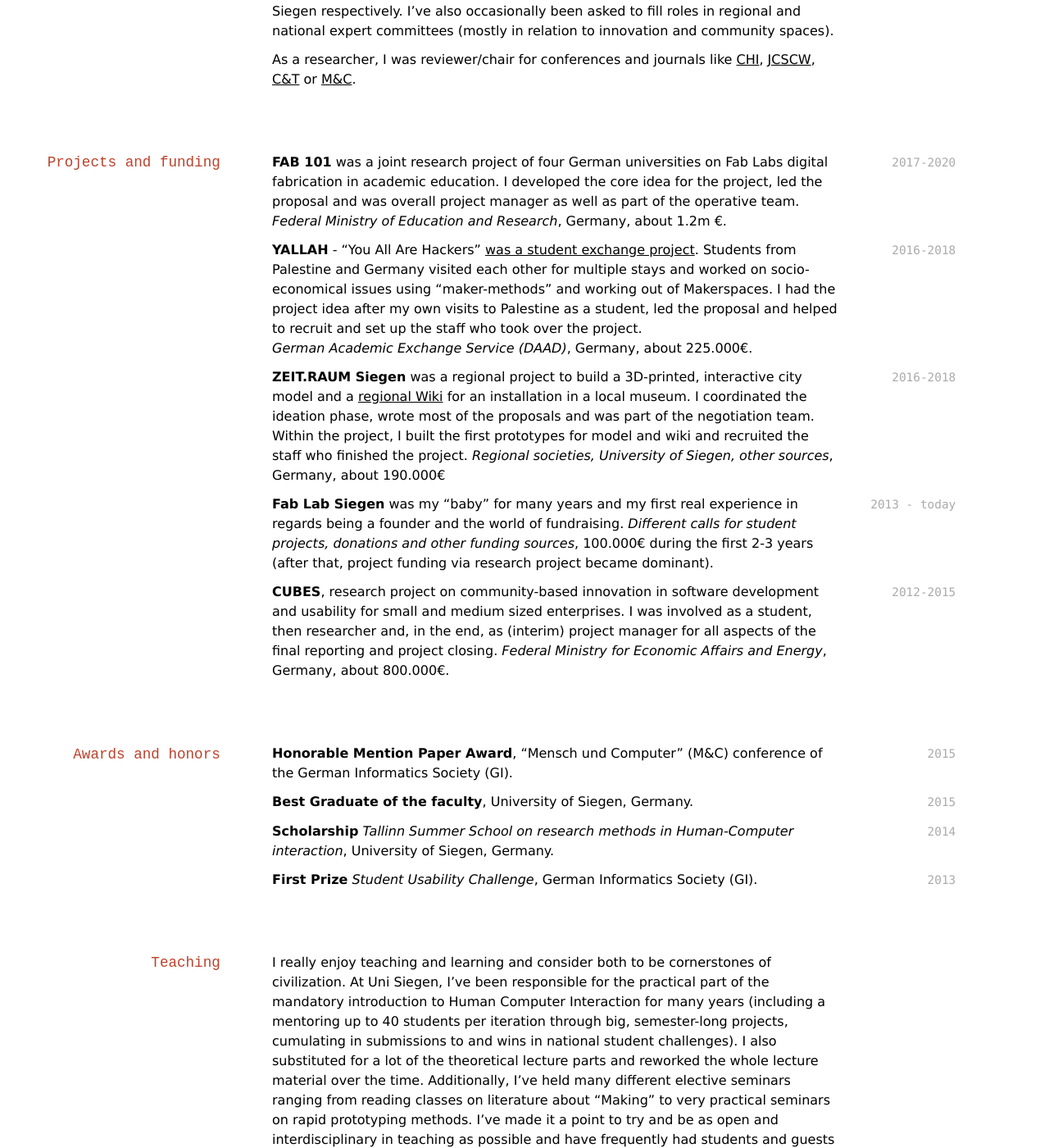
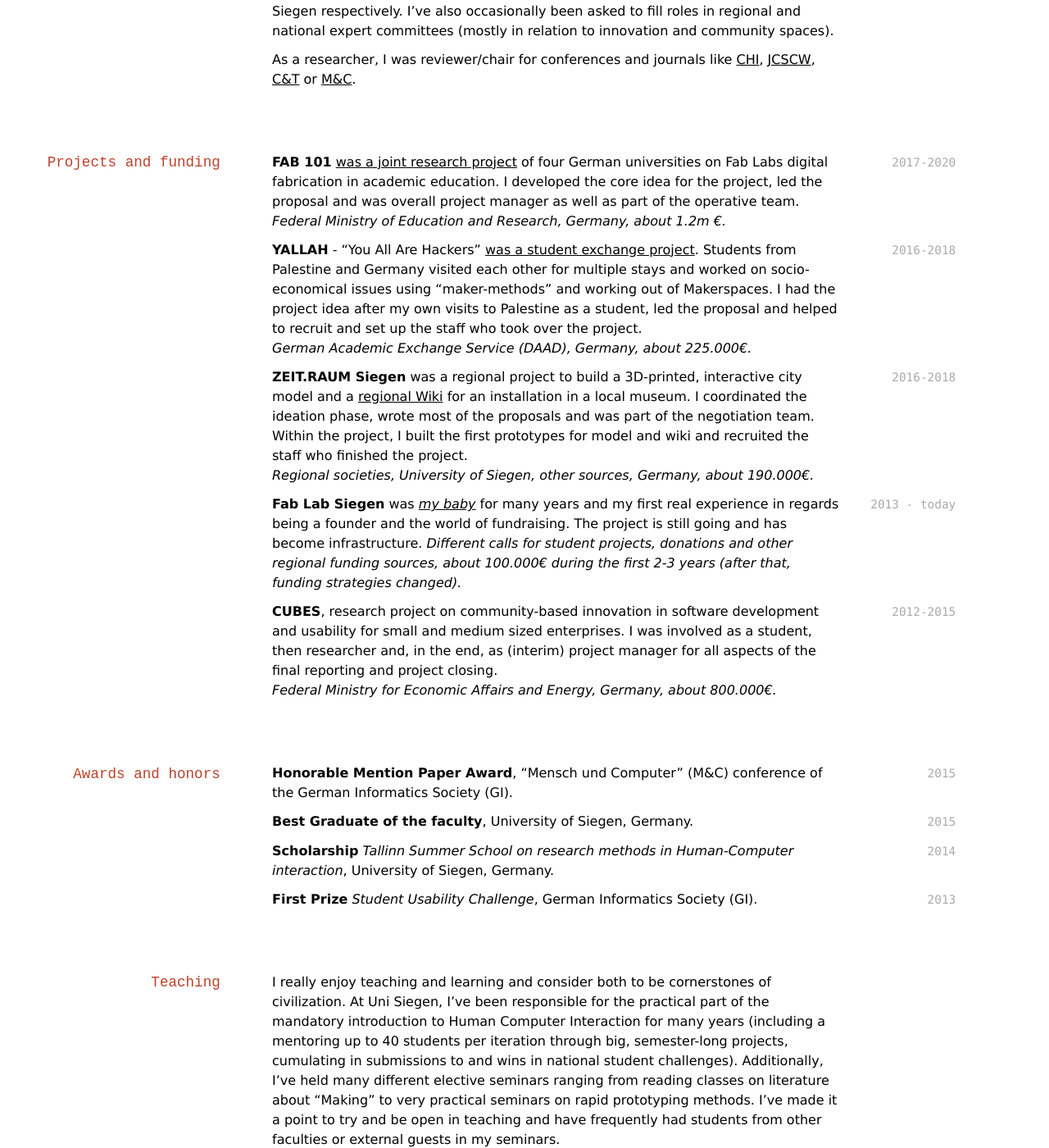
Before and after one commit to oliverstickel/oliverstickel.github.io, a Jekyll site: the page built from index.md, in a window 1280 px wide and 1400 px high, scrolled down 1868 px. Shown: the whole window at 82% size. Built offline with Jekyll 4.4.1, drawn with Linux system fonts in a browser that asks for light colours; nearby versions of some CDN libraries; a style sheet for code colours, icons or effects is not loaded; some of the changed text lies outside the part shown.

Commit message:
Update index.md

```diff
--- a/index.md
+++ b/index.md
@@ -74,21 +74,24 @@ As a researcher, I was reviewer/chair for conferences and journals like [CHI](ht
 ## Projects and funding
 
 `2017-2020`
-**FAB 101** was a joint research project of four German universities on Fab Labs digital fabrication in academic education. I developed the core idea for the project, led the proposal and was overall project manager as well as part of the operative team.
-*Federal Ministry of Education and Research*, Germany, about 1.2m €.
+**FAB 101** [was a joint research project](https://fab101.de) of four German universities on Fab Labs digital fabrication in academic education. I developed the core idea for the project, led the proposal and was overall project manager as well as part of the operative team.
+*Federal Ministry of Education and Research, Germany, about 1.2m €.*
 
 `2016-2018`
 **YALLAH** - "You All Are Hackers" [was a student exchange project](https://yallah.exchange/). Students from Palestine and Germany visited each other for multiple stays and worked on socio-economical issues using "maker-methods" and working out of Makerspaces. I had the project idea after my own visits to Palestine as a student, led the proposal and helped to recruit and set up the staff who took over the project.
-*German Academic Exchange Service (DAAD)*, Germany, about 225.000€.
+*German Academic Exchange Service (DAAD), Germany, about 225.000€.*
 
 `2016-2018`
-**ZEIT.RAUM Siegen** was a regional project to build a 3D-printed, interactive city model and a [regional Wiki](https://wiki.zeitraum-siegen.de/) for an installation in a local museum. I coordinated the ideation phase, wrote most of the proposals and was part of the negotiation team. Within the project, I built the first prototypes for model and wiki and recruited the staff who finished the project. *Regional societies, University of Siegen, other sources*, Germany, about 190.000€ <br/>
+**ZEIT.RAUM Siegen** was a regional project to build a 3D-printed, interactive city model and a [regional Wiki](https://wiki.zeitraum-siegen.de/) for an installation in a local museum. I coordinated the ideation phase, wrote most of the proposals and was part of the negotiation team. Within the project, I built the first prototypes for model and wiki and recruited the staff who finished the project.
+*Regional societies, University of Siegen, other sources, Germany, about 190.000€.*
 
 `2013 - today`
-**Fab Lab Siegen** was my "baby" for many years and my first real experience in regards being a founder and the world of fundraising. *Different calls for student projects, donations and other funding sources*, 100.000€ during the first 2-3 years (after that, project funding via research project became dominant).
+**Fab Lab Siegen** was *[my baby](https://fablab-siegen.de)* for many years and my first real experience in regards being a founder and the world of fundraising. The project is still going and has become infrastructure.
+*Different calls for student projects, donations and other regional funding sources, about 100.000€ during the first 2-3 years (after that, funding strategies changed).*
 
 `2012-2015`
-**CUBES**, research project on community-based innovation in software development and usability for small and medium sized enterprises. I was involved as a student, then researcher and, in the end, as (interim) project manager for all aspects of the final reporting and project closing. *Federal Ministry for Economic Affairs and Energy*, Germany, about 800.000€. <br/>
+**CUBES**, research project on community-based innovation in software development and usability for small and medium sized enterprises. I was involved as a student, then researcher and, in the end, as (interim) project manager for all aspects of the final reporting and project closing.
+*Federal Ministry for Economic Affairs and Energy, Germany, about 800.000€.*
 
 ## Awards and honors
 
@@ -108,7 +111,7 @@ As a researcher, I was reviewer/chair for conferences and journals like [CHI](ht
 
 ## Teaching
 
-I really enjoy teaching and learning and consider both to be cornerstones of civilization. At Uni Siegen, I've been responsible for the practical part of the mandatory introduction to Human Computer Interaction for many years (including a mentoring up to 40 students per iteration through big, semester-long projects, cumulating in submissions to and wins in national student challenges). I also substituted for a lot of the theoretical lecture parts and reworked the whole lecture material over the time. Additionally, I've held many different elective seminars ranging from reading classes on literature about "Making" to very practical seminars on rapid prototyping methods. I've made it a point to try and be as open and interdisciplinary in teaching as possible and have frequently had students and guests from other faculties and from outside the university in my seminars.
+I really enjoy teaching and learning and consider both to be cornerstones of civilization. At Uni Siegen, I've been responsible for the practical part of the mandatory introduction to Human Computer Interaction for many years (including a mentoring up to 40 students per iteration through big, semester-long projects, cumulating in submissions to and wins in national student challenges). Additionally, I've held many different elective seminars ranging from reading classes on literature about "Making" to very practical seminars on rapid prototyping methods. I've made it a point to try and be open in teaching and have frequently had students from other faculties or external guests in my seminars.
 
 As a thesis advisor and co-advisor, I have accompanied about 10 Bachelor and Master Students along their paths to graduation. Topics have varied from participatory-design-oriented field investigations to studies about Makerspaces in teacher training to engineering and fabrication of additive tools for industrial processes. Additionally, I've been involved in co-advising state-certified technicians as a pilot project between a university and a technical (vocational) college.
 
```
